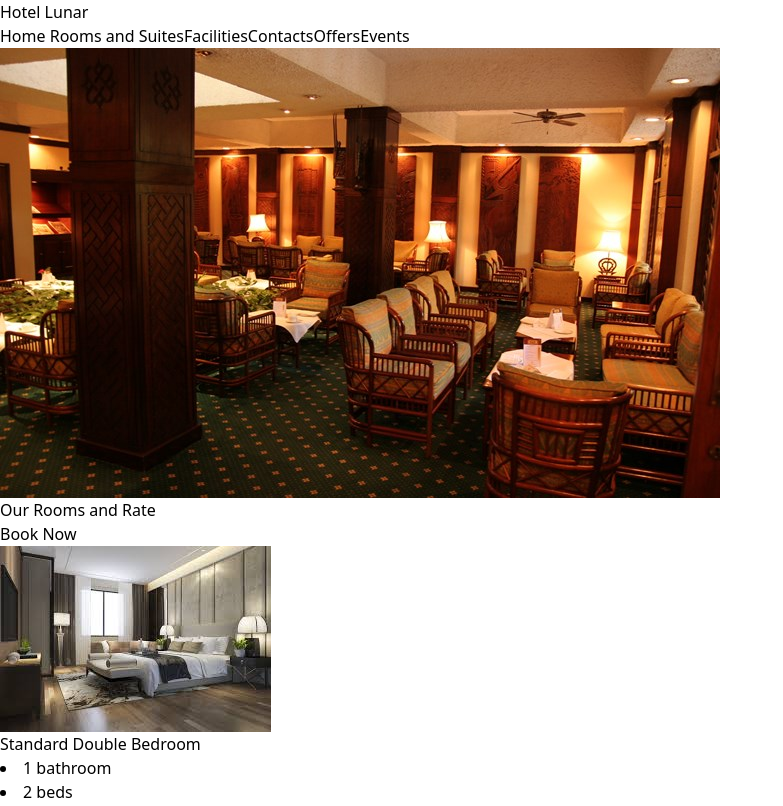
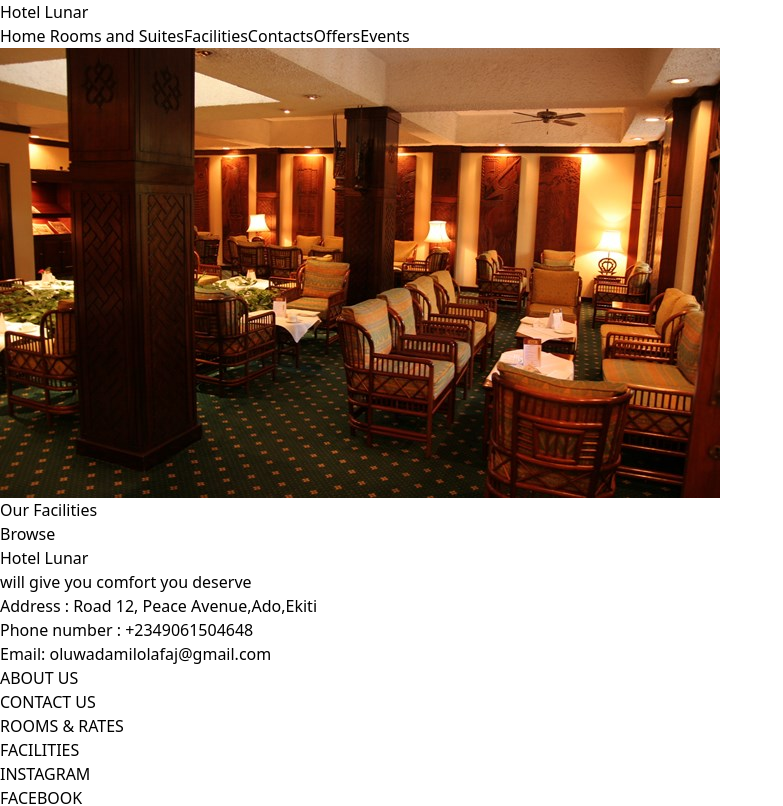
Before and after one commit to abish-desu/lunar, a React (Vite) app: page /facilities in a window 1280 px wide. Shown: the top 806 px of the page, without its empty margins (0-783 px from the left). Built offline with nearby package versions, Linux system fonts and the light colour scheme.

Commit message:
Hero section updated

```diff
--- a/src/App.tsx
+++ b/src/App.tsx
@@ -4,18 +4,21 @@ import Home from "./components/Home/Home";
 import Navbar from "./components/Navbar/Navbar";
 import Rooms from "./components/Rooms/Rooms";
 import Footer from "./components/Footer";
+import Contact from "./components/Contact/Contact";
+import Facilities from "./components/Facilities/Facilities";
 const App = () => {
   return (
     <>
       <Router>
+
         <Navbar />
         <Routes>
           <Route path="/" element={<Home />} />
           <Route path="/rooms" element={<Rooms />} />
-          <Route path="/facilities" element={<Rooms />} />
-          <Route path="/contact" element={<Rooms />} />
-          <Route path="/offers" element={<Rooms />} />
-          <Route path="/events" element={<Rooms />} />
+          <Route path="/facilities" element={<Facilities />}/>
+          <Route path="/contact" element={<Contact />} />
+          <Route path="/offers" element={<Home />} />
+          <Route path="/events" element={<Home />} />
         </Routes>
         <Footer />
       </Router>
--- /dev/null
+++ b/src/components/Contact/Contact.tsx
@@ -0,0 +1,11 @@
+import Hero from "../Hero"
+
+const Contact = () => {
+  return (
+    <>
+    <Hero title={"Connect With Us"} button={"Contact"}/>
+    </>
+  )
+}
+
+export default Contact
--- /dev/null
+++ b/src/components/Facilities/Facilities.tsx
@@ -0,0 +1,11 @@
+import Hero from "../Hero"
+
+const Contact = () => {
+  return (
+    <>
+    <Hero title={"Our Facilities"} button={"Browse"}/>
+    </>
+  )
+}
+
+export default Contact
```
Also changed, not shown: src/components/Events/Events.tsx (added), src/components/Offers/Offers.tsx (added).
